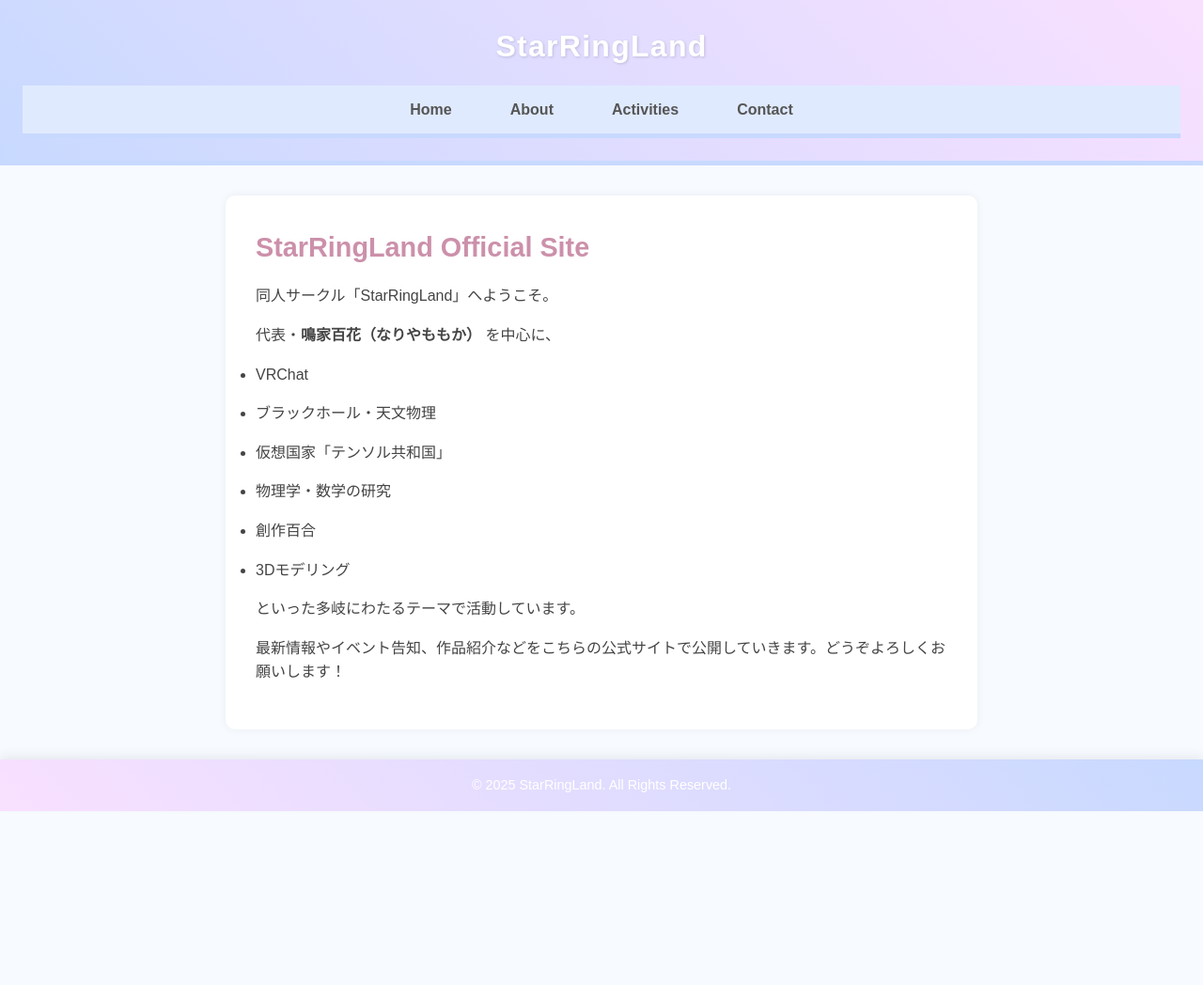
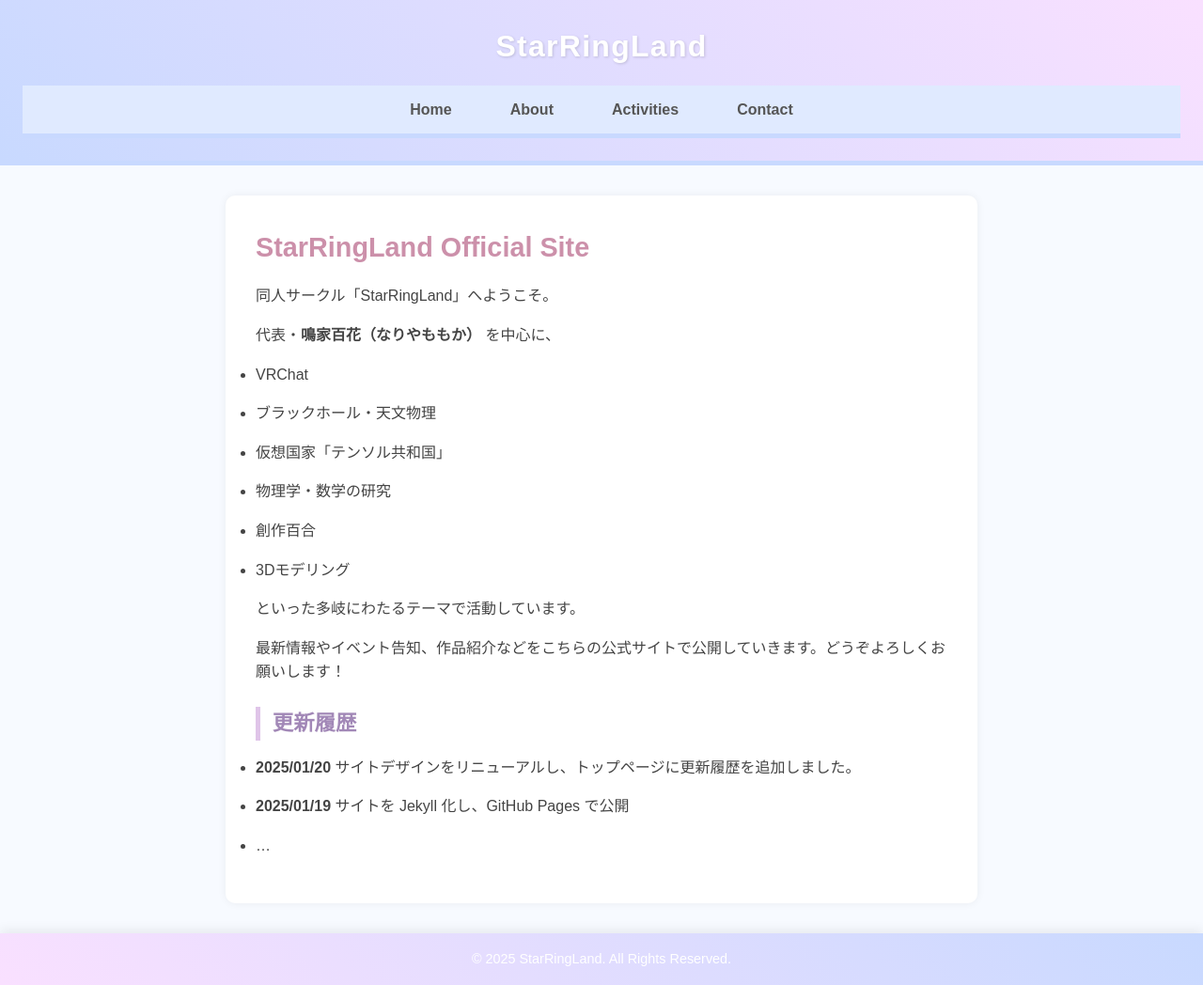
Before and after one commit to StarRingLand/StarRingLand.github.io, a Jekyll site: the page built from index.md, in a window 1280 px wide. Shown: the whole page at 94% size. Built offline with Jekyll 4.4.1, drawn with Linux system fonts in a browser that asks for light colours; before the commit the page ends 900 px from its top, so only the background shows below that.

Commit message:
Update index.md

```diff
--- a/index.md
+++ b/index.md
@@ -18,3 +18,5 @@
 といった多岐にわたるテーマで活動しています。
 
 最新情報やイベント告知、作品紹介などをこちらの公式サイトで公開していきます。どうぞよろしくお願いします！
+
+{% include update-history.md %}
```
